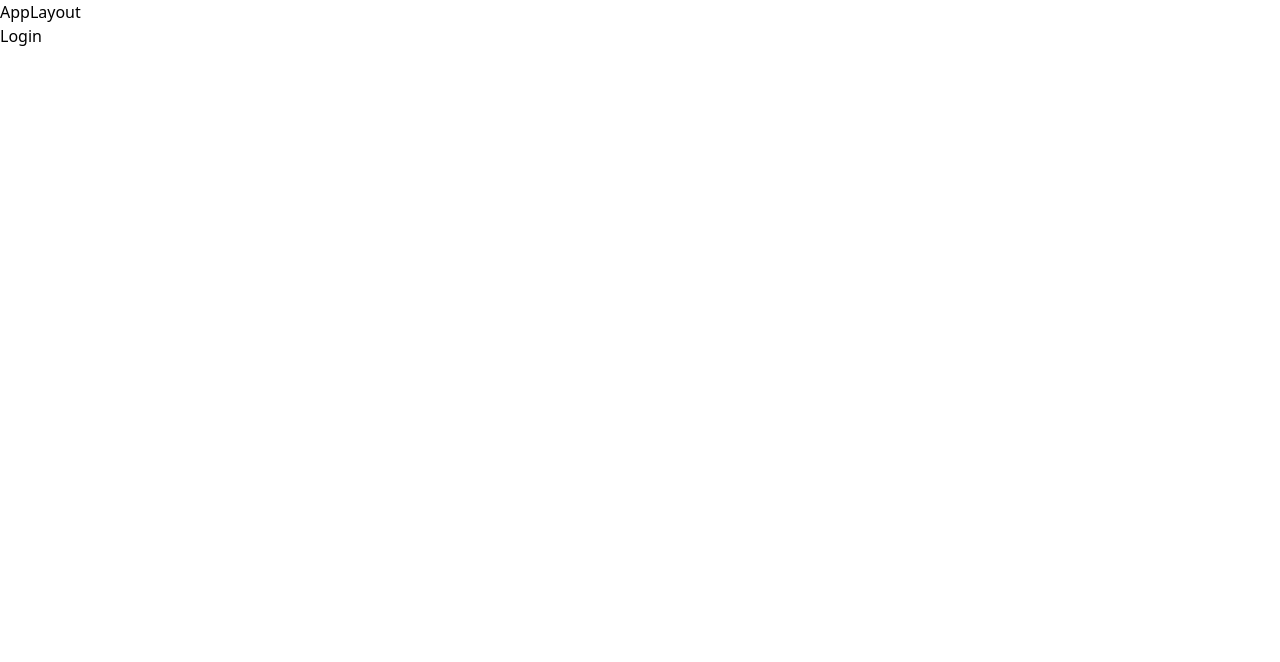
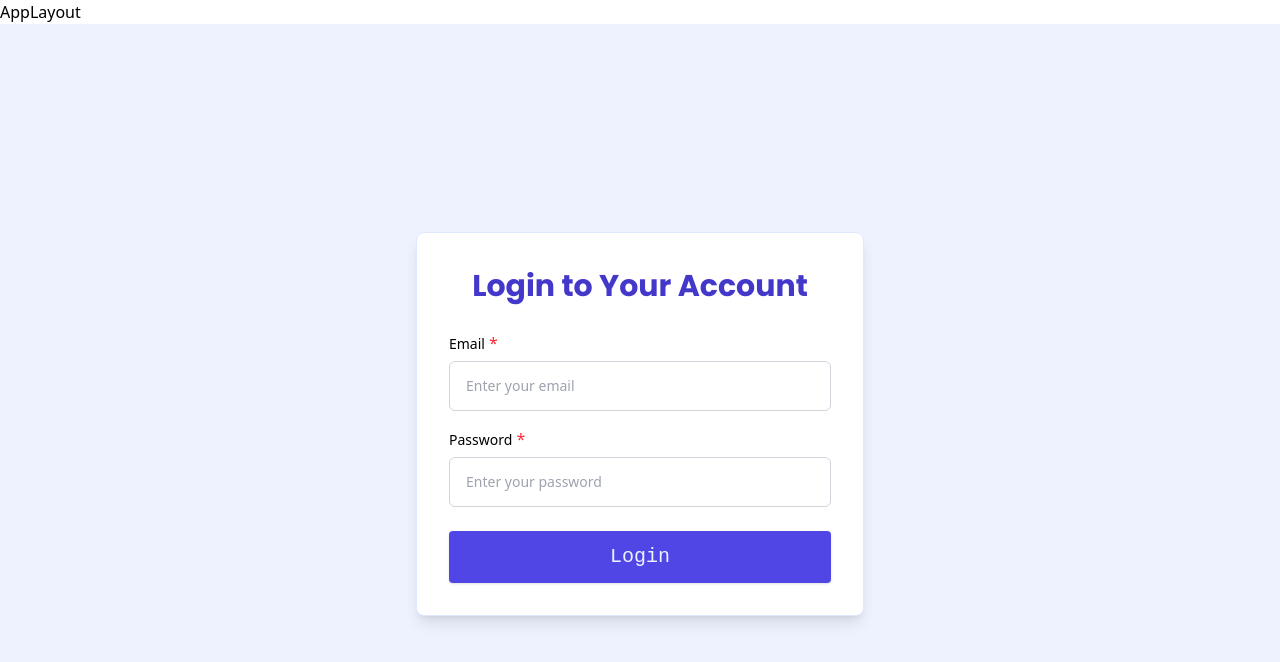
Before and after one commit to farhanahmedhasan/the-wild-cabin-react, a React (Vite) app: page /login in a window 1280 px wide. Shown: the top 662 px of the page. Built offline with nearby package versions, Linux system fonts and the light colour scheme; no server answers; a web font is replaced by a local one.

Commit message:
added basic login

```diff
--- a/src/pages/auth/AuthLogin.tsx
+++ b/src/pages/auth/AuthLogin.tsx
@@ -1,3 +1,69 @@
+import { useForm } from 'react-hook-form'
+
+import { loginSchema, type LoginSchema } from '@/schemas/loginSchema'
+import { zodResolver } from '@hookform/resolvers/zod'
+import FormInput from '@/components/form/FormInput'
+import { Button } from '@/components/ui/Button'
+import Heading from '@/components/ui/Heading'
+
 export default function AuthLogin() {
-  return <div>Login</div>
+  const {
+    register,
+    handleSubmit,
+    formState: { errors, isSubmitting },
+    setError,
+    clearErrors
+  } = useForm<LoginSchema>({
+    resolver: zodResolver(loginSchema)
+  })
+
+  async function onSubmit(data: LoginSchema) {
+    clearErrors()
+    // TODO: Add authentication logic here
+    await new Promise((res) => setTimeout(res, 1000))
+    // Simulate error for demo
+    if (data.email === '' || data.password === '') {
+      setError('root', { message: 'Email and password are required' })
+    }
+  }
+
+  return (
+    <div className="min-h-screen flex items-center justify-center bg-primary-50">
+      <form
+        onSubmit={handleSubmit(onSubmit)}
+        className="bg-white shadow-lg rounded-lg p-8 w-full max-w-md border border-primary-100"
+        noValidate
+      >
+        <Heading variant="h2" className="text-primary-700 mb-6 text-center">
+          Login to Your Account
+        </Heading>
+        <div className="space-y-4">
+          <FormInput
+            label="Email"
+            type="email"
+            placeholder="Enter your email"
+            required
+            {...register('email')}
+            errorMessage={errors.email?.message}
+          />
+          <FormInput
+            label="Password"
+            type="password"
+            placeholder="Enter your password"
+            required
+            {...register('password')}
+            errorMessage={errors.password?.message}
+          />
+        </div>
+        {errors.root?.message && <div className="text-red-700 mt-4 text-center">{errors.root.message}</div>}
+        <Button
+          type="submit"
+          className="w-full mt-6 bg-primary-600 hover:bg-primary-700 text-primary-50"
+          disabled={isSubmitting}
+        >
+          {isSubmitting ? 'Logging in...' : 'Login'}
+        </Button>
+      </form>
+    </div>
+  )
 }
--- /dev/null
+++ b/src/schemas/loginSchema.ts
@@ -0,0 +1,8 @@
+import { z } from 'zod'
+
+export const loginSchema = z.object({
+  email: z.string().email({ message: 'Invalid email address' }),
+  password: z.string().min(6, { message: 'Password must be at least 6 characters' })
+})
+
+export type LoginSchema = z.infer<typeof loginSchema>
```
